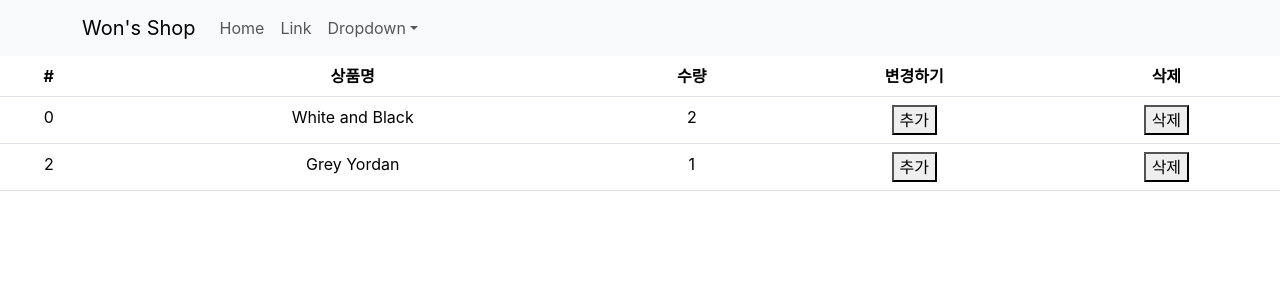
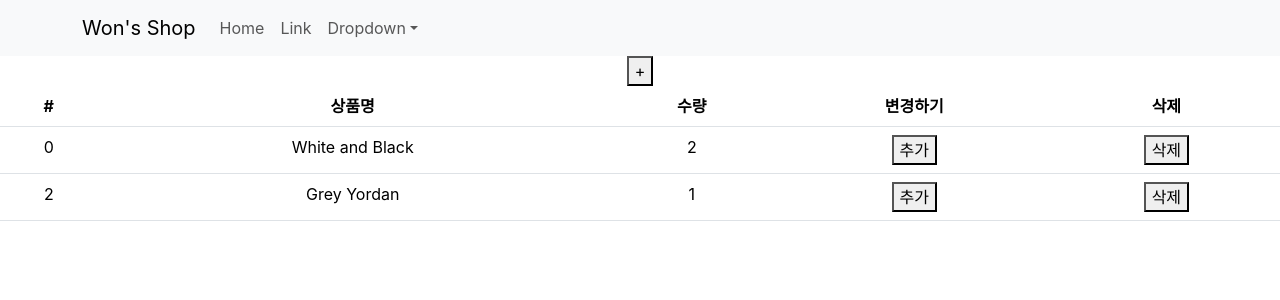
Before and after one commit to nakk3975/ReactShopping, a React (Create React App) app: page /cart in a window 1280 px wide. Shown: the top 300 px of the page. Built offline with nearby package versions, Linux system fonts and the light colour scheme; no server answers.

Commit message:
[안재원]  - lazy import 예시 추가  - memo, useMemo 예시 추가

```diff
--- a/src/App.js
+++ b/src/App.js
@@ -1,16 +1,23 @@
-import { createContext, useEffect, useState } from 'react';
+import { createContext, useEffect, useState, lazy, Suspense } from 'react';
 import { Nav, NavDropdown, Navbar } from 'react-bootstrap';
 import Container from 'react-bootstrap/Container';
 import { Route, Routes, useNavigate } from 'react-router-dom';
 import './App.css';
 import data from './data.js';
 import About from './routes/About.js';
-import Cart from './routes/Cart.js';
-import Detail from './routes/Detail.js';
+// import Cart from './routes/Cart.js';
+// import Detail from './routes/Detail.js';
+import axios from 'axios';
+import { useQuery } from 'react-query';
 import Event from './routes/Event.js';
 import Main from './routes/Main.js';
-import axios from 'axios';
-import { useQuery } from 'react-query';
+
+// 바로 import 하지말고 필요할때 import
+const Detail = lazy(() => import('./routes/Detail.js'));
+const Cart = lazy(() => import('./routes/Cart.js'));
+// 장점 : 불필요 할 때 로딩을 안 하므로 처음 로딩시간이 짧아짐
+// 단점 : 저 파일들을 사용할 때 컴포넌트 로딩시간 발생
+// Suspense로 로딩시 로딩중이라 알림
 
 export let Context1 = createContext();
 
@@ -85,6 +92,7 @@ function App() {
       - prefetch? */}
 
       {/* <Link to="/">홈</Link> */}
+      <Suspense fallback={<div>로딩중</div>}>
         <Routes>
           <Route path="/" element={<Main shoes={shoes} setShoes={setShoes}/>} />
           <Route path={"/detail/:id"} element={
@@ -112,6 +120,7 @@ function App() {
           {/* 404에러 페이지
           <Route path="*" element={<div>없는 페이지 입니다</div>} /> */}
         </Routes>
+      </Suspense>
     </div>
   );
 }
--- a/src/routes/Cart.js
+++ b/src/routes/Cart.js
@@ -1,17 +1,42 @@
+import { memo, useState, useMemo } from 'react';
 import { Table } from 'react-bootstrap';
 import { useDispatch, useSelector } from 'react-redux';
-import { changeName, changeAge } from '../store/userSlice.js';
-import { plusCount, deleteItem } from '../store/stockSlice.js';
+import { deleteItem, plusCount } from '../store/stockSlice.js';
 
 // Redux
 // 컴포넌트들이 props없이 state 공유 가능
 
+// memo 필요 할 때만 재렌더링 시킴
+// Child에 전송되는 props가 변할 때만 재렌더링 해줌
+// 기존 props랑 신규 props를 계속 비교하므로 막 쓰면 안됨!! (props가 길고 복잡하면 손해)
+// 꼭 필요한 무거운 component에만 붙일 것(거의 쓸 일 없음)
+// let Child = memo (function() {
+//     console.log('재렌더링됨');
+//     return <div>자식임</div>
+// })
+
+// function 함수() {
+//     return 반복문10억번 돌린 결과
+// }
+
 function Cart() {
+
+    // let result = 함수();
+    // useMemo - 컴포넌트 렌더링시 1회만 실행
+    // [state] - state가 변경 될 때만 실행
+    // useMemo(() => {return 함수()}, [state]);
+    // useEffect와의 차이
+    // useEffect는 모든 html코드가 실행 된 후 실행
+    // useMemo는 렌더링 될 때 같이 실행
+    // 실행 시점 차이
 
     let state = useSelector((state) => state); // return state.stock 로 하면 stock 부분만 불러올 수 있음
     let dispatch = useDispatch();
+    let [count, setCount] = useState(0);
     return (
         <div>
+            {/* <Child></Child> */}
+            <button onClick={() => {setCount(count + 1)}}>+</button>
             {/* <button type='button' onClick={() => dispatch(changeAge(10))}>버튼</button> */}
             <Table>
                 <thead>
```
Lines whose indentation alone changed are shown as unchanged.
